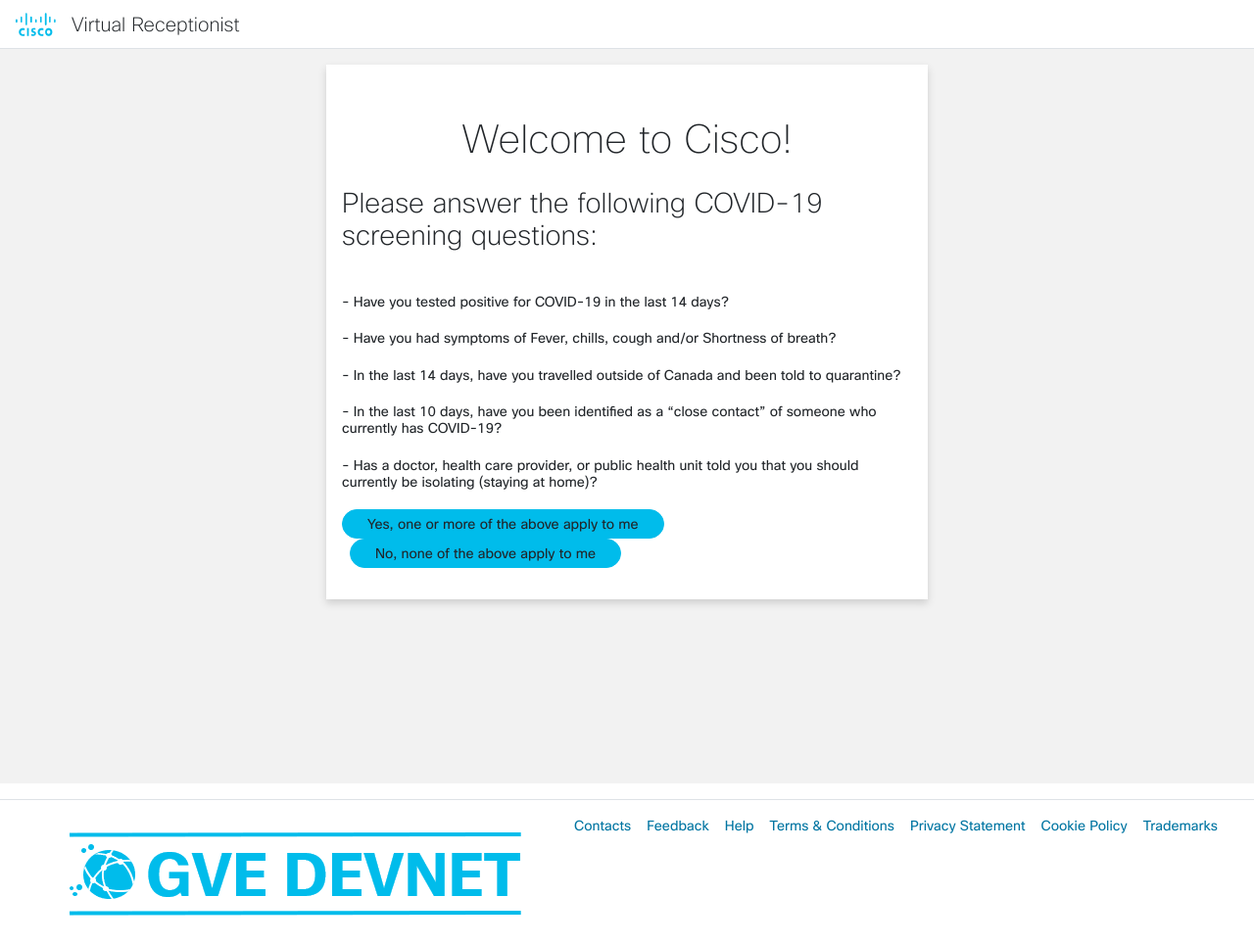
After one commit to nourzourob/Virtual_Receptionist_Kiosk, a Flask app: page /covidscreening in a window 1280 px wide. The commit adds this page. Shown: the top 964 px of the page at 98% size. Run offline with Flask 2, Linux system fonts and the light colour scheme.

Commit message:
added covid screening + fixed bugs

```diff
--- a/app.py
+++ b/app.py
@@ -16,13 +16,11 @@
 from flask import Flask, render_template, request, session, redirect, url_for, jsonify, make_response, flash
 import json
 
-
 app = Flask(__name__)
 app.config['SECRET_KEY'] = 'flash_message'
 
 # Script started
 print('APPLICATION START - VIRTUAL RECEPTIONIST')
-
 
 # Read JSON Guest list (guest_list.json) and return the JSON information as a python dictionary
 def read_list():
@@ -30,7 +28,6 @@
         json_guest_list = json.loads(data.read())
     # print(json_guest_list)
     return json_guest_list
-
 
 # Prepare a list of ONLY the invitation numbers:
 def list_of_invitation_numbers(json_guest_list):
@@ -41,7 +38,51 @@
     print(f'This is the list on invitations: {list_of_invitations}')
     return list_of_invitations
 
+#Covid Screening Questionnaire
+@app.route('/covidscreening', methods=["GET", "POST"])
+def covidscreening():
+    if request.method == 'POST':
+        if request.form.get("No"):
+            return render_template('login.html')
+        elif request.form.get("Yes"):
+            return render_template('do_not_pass.html')
+            # do something else
+    else:
+        return render_template('covid.html')
 
+# Host sets up event and attendee information here
+@app.route('/admin', methods=["GET", "POST"])
+def admin():
+    if request.method == "POST":
+        # Get information of the new invitation from the web form
+        invitation_id = request.form.get('invitation_id')
+        name = request.form.get('name')
+        host = request.form.get('host')
+        extension_to_dial = int(request.form.get('extension_to_dial'))
+        # Validate if invitation is in list of invitations - THIS HAS TO BE ADDED
+        list_of_invitations = list_of_invitation_numbers(read_list())
+        if invitation_id not in list_of_invitations:
+            new_input = [{"invitation_id": invitation_id, "name": name, "host": host, "extension_to_dial": extension_to_dial}]
+            print(f'New Invitation Created: {new_input}')
+
+            # Add new Invitation
+            json_guest_list_int = read_list()
+            new_list = json_guest_list_int + new_input
+            print(f'This is the new FULL dictionary of invitations: {new_list}')
+            with open("guest_list.json", "w") as invite:
+                json.dump(new_list, invite, indent=2)
+                invite.close()
+            # Display alert that data has been added and return admin form again
+            ### Update with tkinter - https://stackoverflow.com/questions/177287/alert-boxes-in-python
+            flash('Invitation Created')
+            return render_template('admin.html')
+        else:
+            flash(f'Invitation {invitation_id} is already in the list, please try a different number')
+            return render_template('admin.html')
+    else:
+        return render_template('admin.html')
+
+# login form, dial to host
 @app.route('/login', methods=["GET", "POST"])
 def login():
     if request.method == 'POST':
@@ -92,39 +133,7 @@
     else:
         return render_template('login.html')
 
-
-@app.route('/admin', methods=["GET", "POST"])
-def admin():
-    if request.method == "POST":
-        # Get information of the new invitation from the web form
-        invitation_id = request.form.get('invitation_id')
-        name = request.form.get('name')
-        host = request.form.get('host')
-        extension_to_dial = int(request.form.get('extension_to_dial'))
-        # Validate if invitation is in list of invitations - THIS HAS TO BE ADDED
-        list_of_invitations = list_of_invitation_numbers(read_list())
-        if invitation_id not in list_of_invitations:
-            new_input = [{"invitation_id": invitation_id, "name": name, "host": host, "extension_to_dial": extension_to_dial}]
-            print(f'New Invitation Created: {new_input}')
-
-            # Add new Invitation
-            json_guest_list_int = read_list()
-            new_list = json_guest_list_int + new_input
-            print(f'This is the new FULL dictionary of invitations: {new_list}')
-            with open("guest_list.json", "w") as invite:
-                json.dump(new_list, invite, indent=2)
-                invite.close()
-            # Display alert that data has been added and return admin form again
-            ### Update with tkinter - https://stackoverflow.com/questions/177287/alert-boxes-in-python
-            flash('Invitation Created')
-            return render_template('admin.html')
-        else:
-            flash(f'Invitation {invitation_id} is already in the list, please try a different number')
-            return render_template('admin.html')
-    else:
-        return render_template('admin.html')
-
-
+# print ID tag
 @app.route('/print_id')
 def print_id():
     # TO DO: ADD CODE TO GET THE NAME AND HOST
@@ -132,6 +141,6 @@
     host = session.get('host')
     return render_template('print_id.html', name=name, host=host)
 
-
+# main application
 if __name__ == '__main__':
     app.run(debug=False, use_reloader=True)
--- /dev/null
+++ b/templates/covid.html
@@ -0,0 +1,67 @@
+{#Copyright (c) 2020 Cisco and/or its affiliates.#}
+{##}
+{#This software is licensed to you under the terms of the Cisco Sample#}
+{#Code License, Version 1.1 (the "License"). You may obtain a copy of the#}
+{#License at#}
+{##}
+{# https://developer.cisco.com/docs/licenses#}
+{##}
+{#All use of the material herein must be in accordance with the terms of#}
+{#the License. All rights not expressly granted by the License are#}
+{#reserved. Unless required by applicable law or agreed to separately in#}
+{#writing, software distributed under the License is distributed on an "AS#}
+{#IS" BASIS, WITHOUT WARRANTIES OR CONDITIONS OF ANY KIND, either express#}
+{#or implied.#}
+
+
+
+{% extends "masterPage.html" %}
+{% block content %}
+
+<div class="row">
+    <!-- Left Rail -->
+    <div class="col-xl-3 col-md-3"> </div>
+    <!-- Middle Rail -->
+    <div class="col-xl-6 col-md-6">
+        <div class="section">
+            <div class="panel panel--loose panel--raised base-margin-bottom">
+                <form action="/covidscreening" method="POST">
+                    <div class="section">
+                        <!-- OPTIONAL: Replace with Customer Logo -->
+                        <div class="flex flex-center" style="margin-bottom:20px;">
+                            {# <img id="customer-logo" src="{{ url_for('static', filename='images/logo.png')}}">#}
+                        </div>
+
+                        <div class="form-group base-margin-bottom">
+                            <div class="form-group__text">
+                                <h1 for="api-key" style="text-align:center">Welcome to Cisco!</h1>
+                                <br>
+                                <h3>Please answer the following COVID-19 screening questions:</h3>
+                                <br>
+                                <br>
+                                <label for="api-key">- Have you tested positive for COVID-19 in the last 14 days?</label>
+                                <br>
+                                <label for="api-key">- Have you had symptoms of Fever, chills, cough and/or Shortness of breath?</label>
+                                <br>
+                                <label for="api-key">- In the last 14 days, have you travelled outside of Canada and been told to quarantine?</label>
+                                <br>
+                                <label for="api-key">- In the last 10 days, have you been identified as a “close contact” of someone who currently has COVID-19?</label>
+                                <br>
+                                <label for="api-key">- Has a doctor, health care provider, or public health unit told you that you should currently be isolating (staying at home)?</label>
+                            </div>
+                        </div>
+
+                        <button type="submit" class="btn btn--primary" name= "Yes" value="Yes">Yes, one or more of the above apply to me</button>
+                        <button type="submit" class="btn btn--primary" name="No" value="No">No, none of the above apply to me</button>
+
+                    </div>
+                </form>
+            </div>
+            {# <img src="static/images/advertisement.png" alt="">#}
+        </div>
+    </div>
+    <!-- Right Rail -->
+    <div class="col-xl-3 col-md-3">
+    </div>
+</div>
+{% endblock %}
--- a/templates/login.html
+++ b/templates/login.html
@@ -23,7 +23,7 @@
 <div class="col-xl-6 col-md-6">
     <div class="section" >
         <div class="panel panel--loose panel--raised base-margin-bottom">
-            <form action="" method="POST">
+            <form action="/login" method="POST">
             <div class="section">
 <!-- OPTIONAL: Replace with Customer Logo -->
                 <div class="flex flex-center" style="margin-bottom:20px;">
```
Also changed, not shown: guest_list.json (+21 -3 lines), templates/do_not_pass.html (added, +33 -0 lines), static/images/DoNotGo.png (added), 5 other files.
